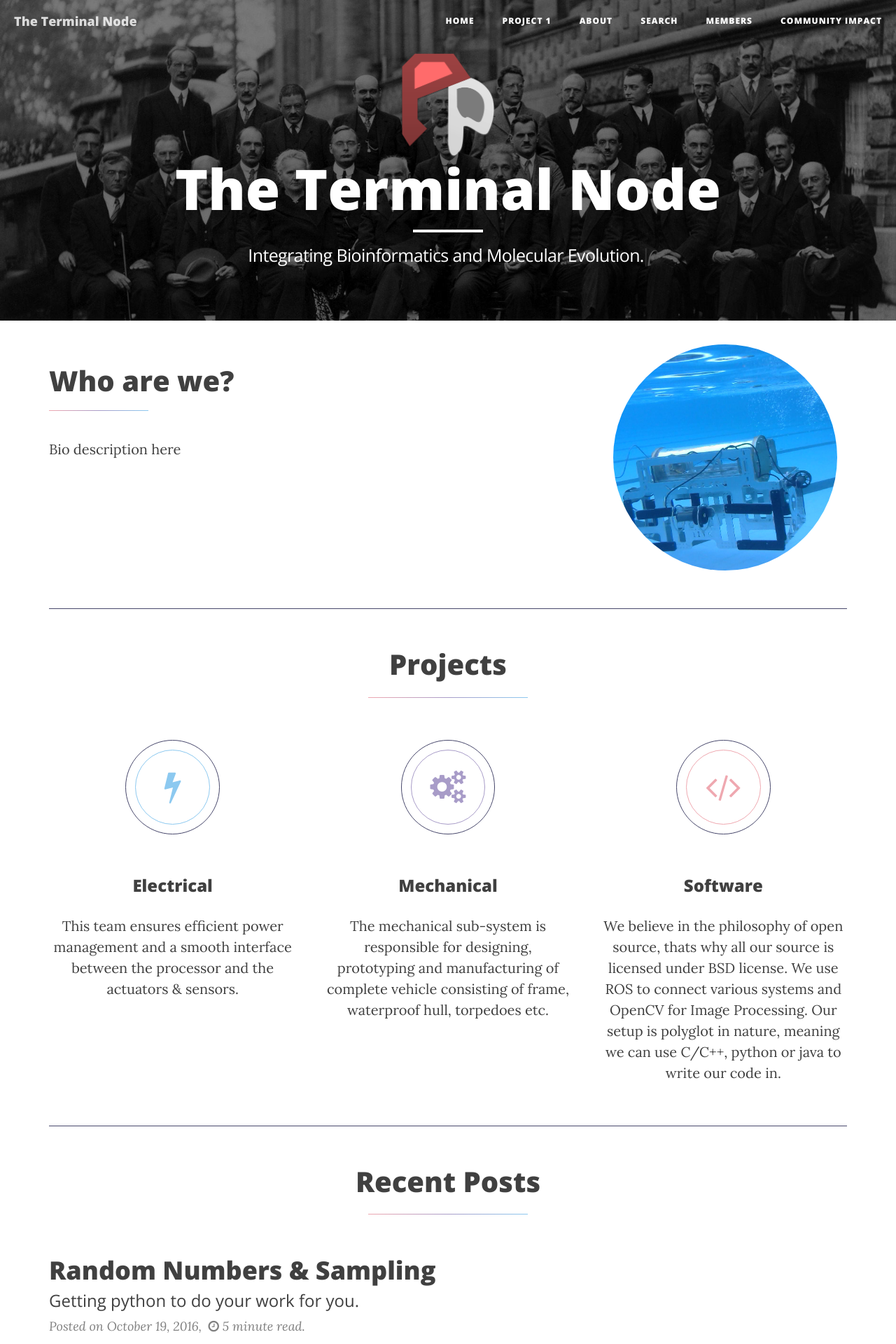
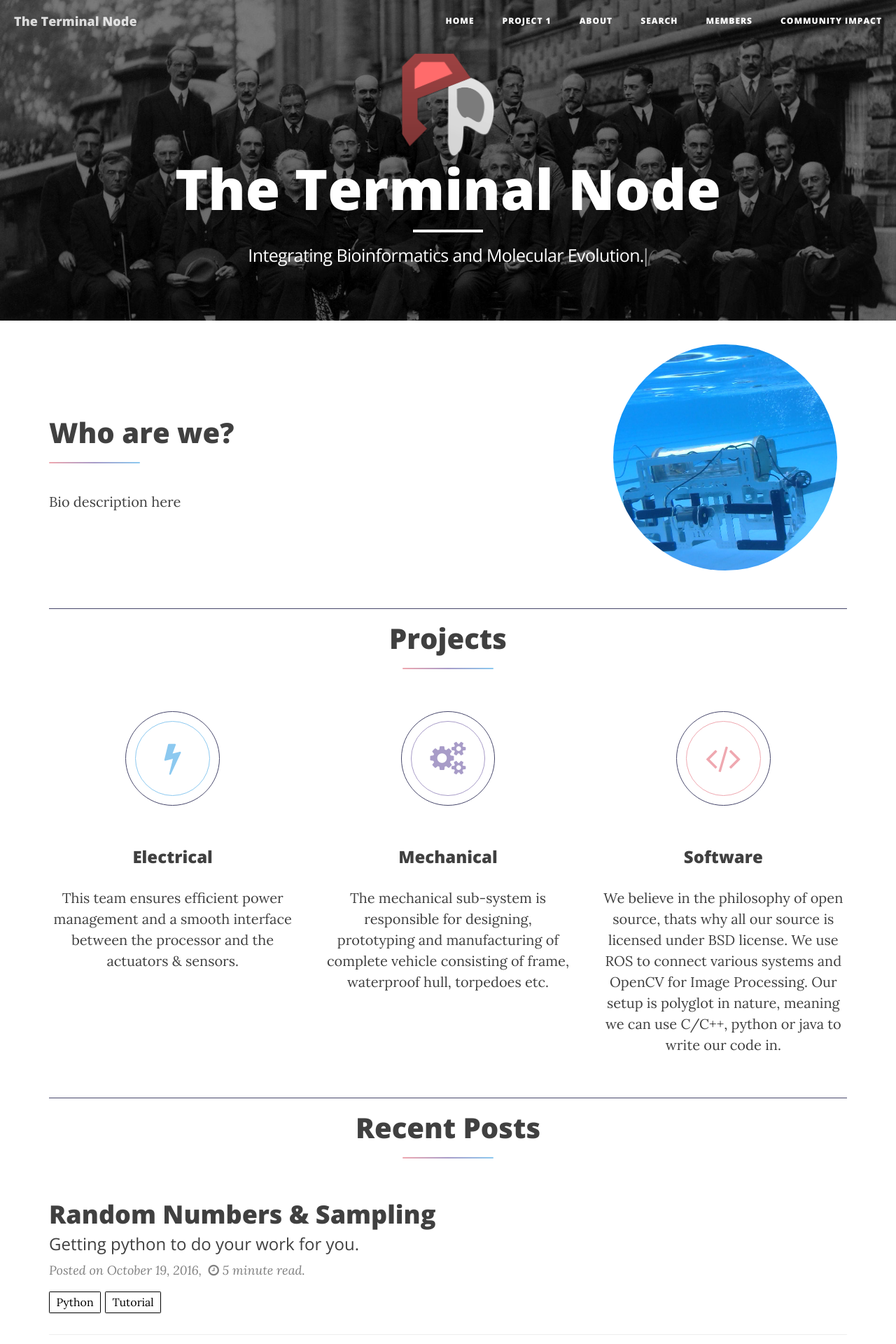
Before and after one commit to A-Swafford/a-swafford.github.io, a Jekyll site: the page built from index.html, in a window 1280 px wide. Shown: the top 1920 px of the page at 70% size. Built offline with Jekyll 4.4.1, drawn with Linux system fonts in a browser that asks for light colours; nearby versions of some CDN libraries; the list of posts is cut into pages by our own code.

Commit message:
fixed mobile formatting

```diff
--- a/css/clean-blog.css
+++ b/css/clean-blog.css
@@ -624,7 +624,7 @@
 .icon.alt:active {
     background-color: rgba(255, 255, 255, 0.2);
 }
-#main header.major h2:after {
+header.major h2:after {
     background-color: #dddddd;
     background-image: -moz-linear-gradient(90deg, #efa8b0, #a89cc8, #8cc9f0);
     background-image: -webkit-linear-gradient(90deg, #efa8b0, #a89cc8, #8cc9f0);
@@ -1268,7 +1268,7 @@
     content: '';
     width: 3.25em;
     height: 2px;
-    margin: 0.7em 0 1em 0;
+    margin: 0.5em 0 0.7em 0;
     border-radius: 2px;
 }
 
--- a/index.html
+++ b/index.html
@@ -10,8 +10,7 @@
 			<div class="spotlight">
 				<div class="content">
 					<header class="major">
-						<h2 style="margin-bottom:-7%;;margin-top:-18%">Who are we?</h2>
-						<hr class="rainbow" style="margin-left:0px ;text-align: left;"/>
+						<h2>Who are we?</h2>
 					</header>
 					<p>Bio description here</p>
 				</div>
@@ -21,8 +20,7 @@
 		</section>
 		<section id="subteams" class="main special">
 			<header class="major">
-				<h2 style="margin-bottom: -4%;margin-top:5%">Projects</h2>
-				<hr class="rainbow"/>
+				<h2>Projects</h2>
 			</header>
 			<ul class="features">
 				{% for item in site.subteam %}
@@ -37,8 +35,7 @@
 		</section>
 		<section id="second" class="main special">
 			<header class="major">
-				<h2 style="margin-bottom: -4%;margin-top:5%">Recent Posts</h2>
-				<hr class="rainbow"/>
+				<h2>Recent Posts</h2>
 			</header>
 			{% for post in site.tags["milestone"] offset: 0 limit: 10 %}
 			<a href="{{ post.url | prepend: site.baseurl }}">
```
